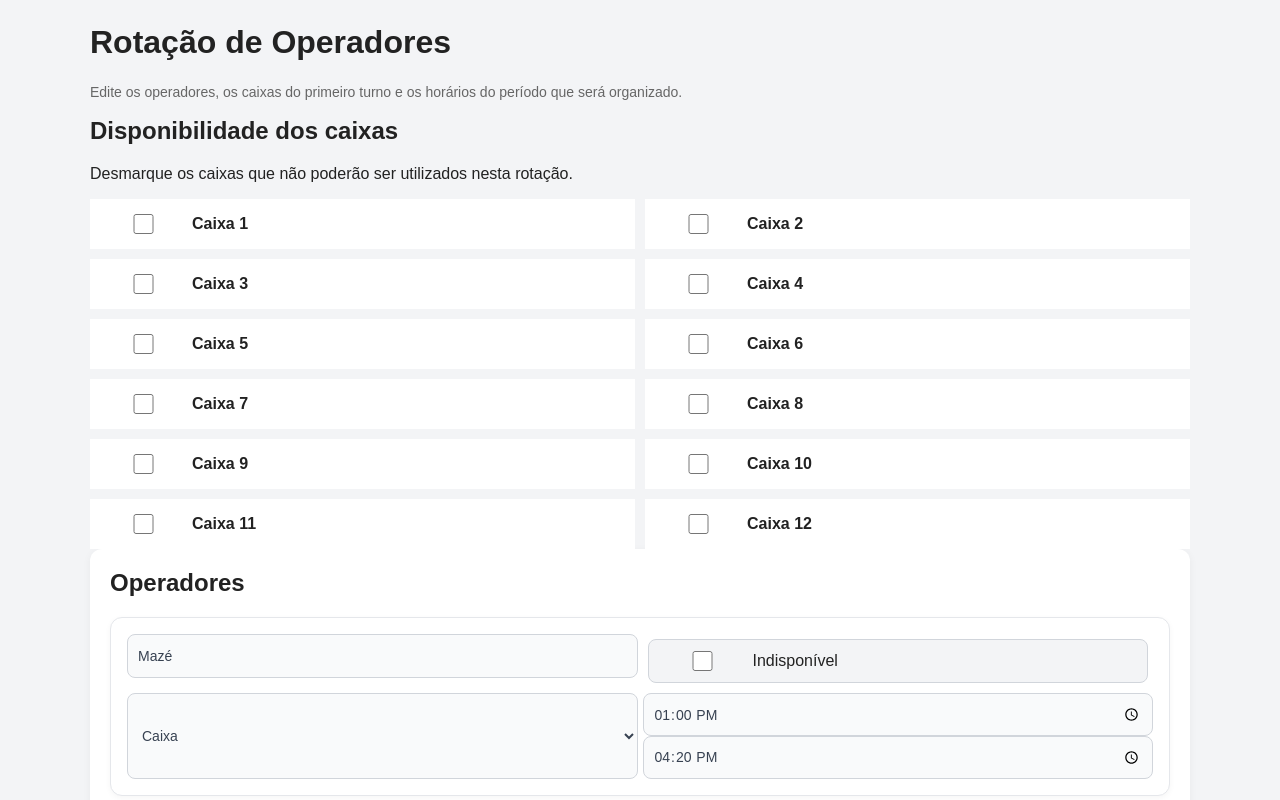
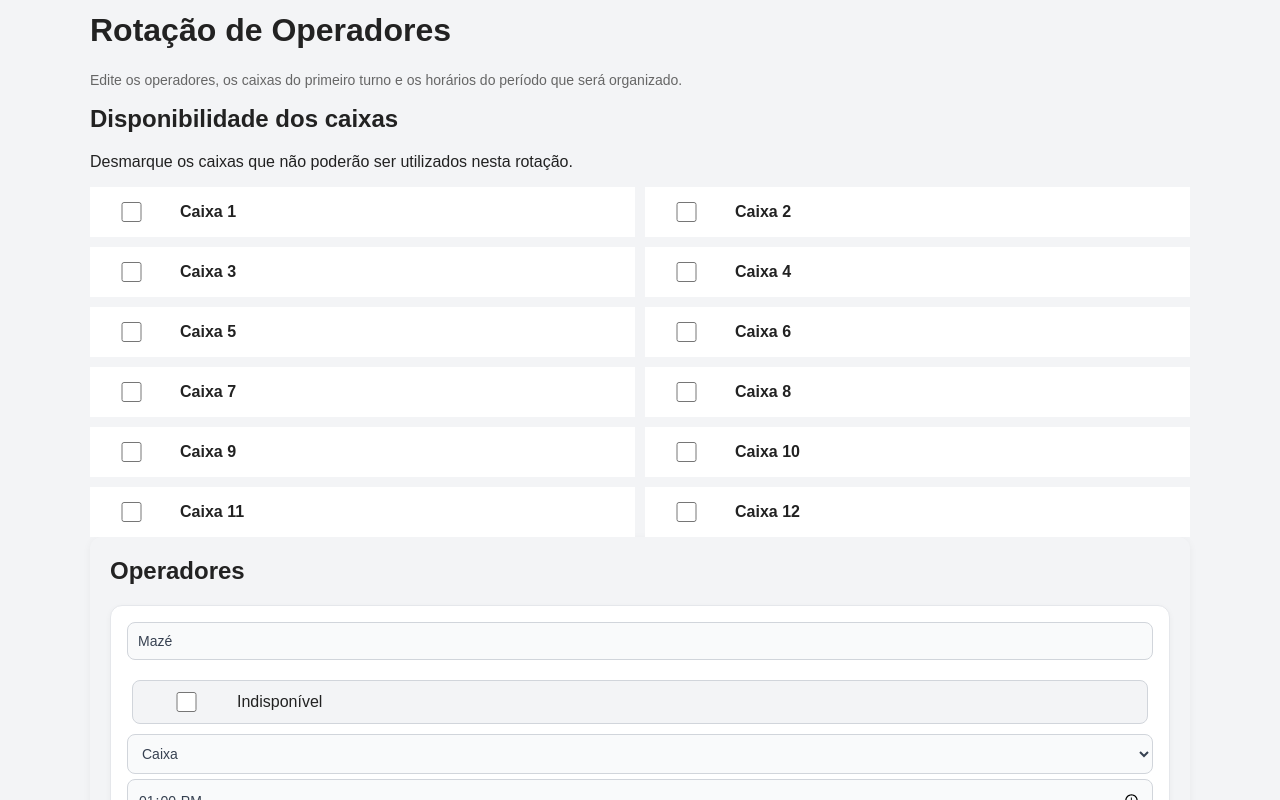
Before and after one commit to antonielzeferino/revezaoperadores, a plain HTML site: page index.html in a window 1280 px wide. Both pictures are taken after a click on the button "Restaurar dados iniciais". Shown: the top 800 px of the page. Drawn offline with Linux system fonts and the light colour scheme.

Commit message:
muda estilização grid operadores]

```diff
--- a/index.html
+++ b/index.html
@@ -16,7 +16,7 @@
       background: #f3f4f6;
       color: #222;
       margin: 0;
-      padding: 24px;
+      padding: 12px;
     }
 
     main {
@@ -30,7 +30,6 @@
     }
 
     .painel {
-      background: white;
       padding: 20px;
       border-radius: 12px;
       margin-bottom: 24px;
@@ -139,7 +138,7 @@
       align-items: center;
       gap: 8px;
       min-width: 0;
-      padding: 12px;
+      padding: 12px 0;
       background: #ffffff;
       border: 1px solid var(--cor-borda);
       border-radius: var(--raio-medio);
@@ -147,7 +146,7 @@
 
     .cartao-caixa input,
     .campo-disponibilidade input {
-      width: 20px;
+      width: 10px;
       height: 20px;
       flex-shrink: 0;
       accent-color: var(--cor-primaria);
@@ -487,7 +486,7 @@
     /* Cada operador vira um cartão */
     #listaOperadores .wrapper {
       display: grid;
-      grid-template-columns: 1fr 1fr;
+      grid-template-columns: 1fr;
       gap: 5px;
       margin-bottom: 14px;
       padding: 16px;
@@ -866,7 +865,6 @@
         </select>
       </td>
 
-      <div>
       <td>
         <input
           type="time"
@@ -884,7 +882,6 @@
           value="${operador.fim}"
         >
       </td>
-      </div>
     </div>
   `).join("");
     }
```
